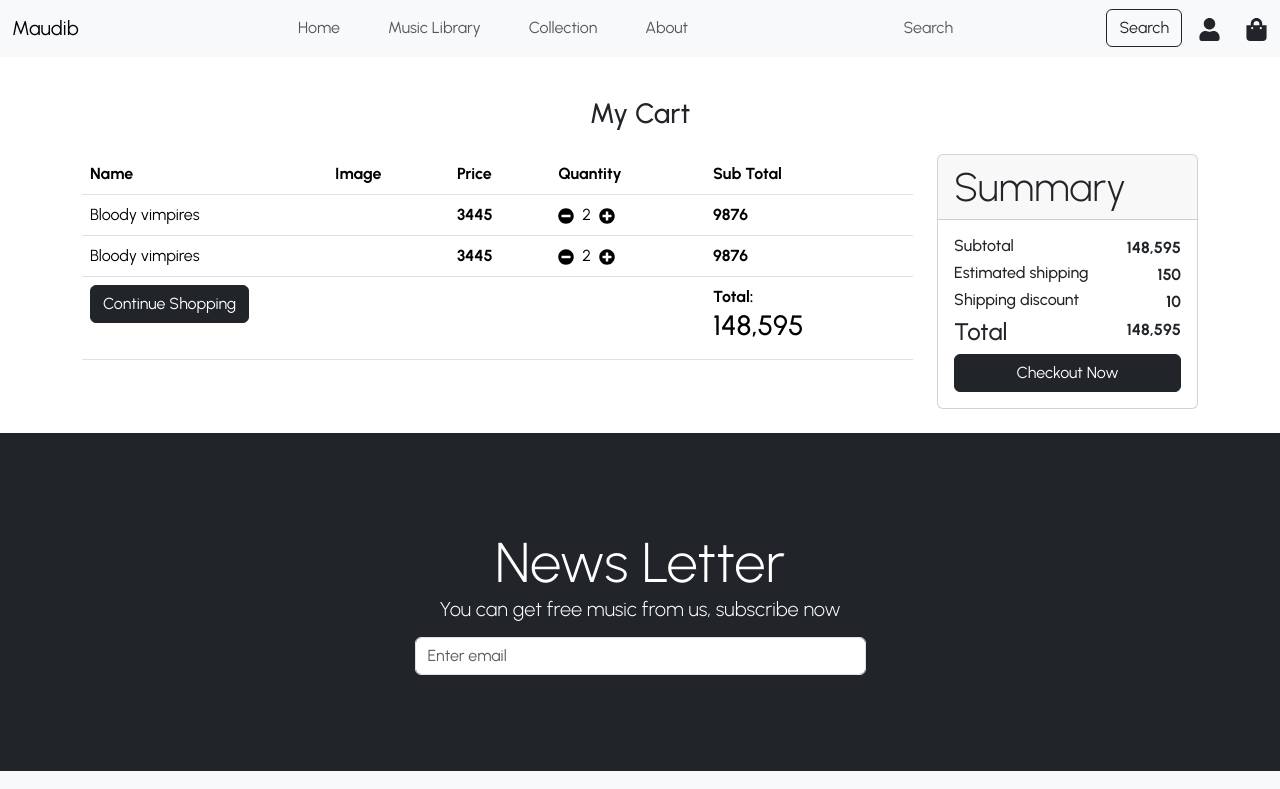
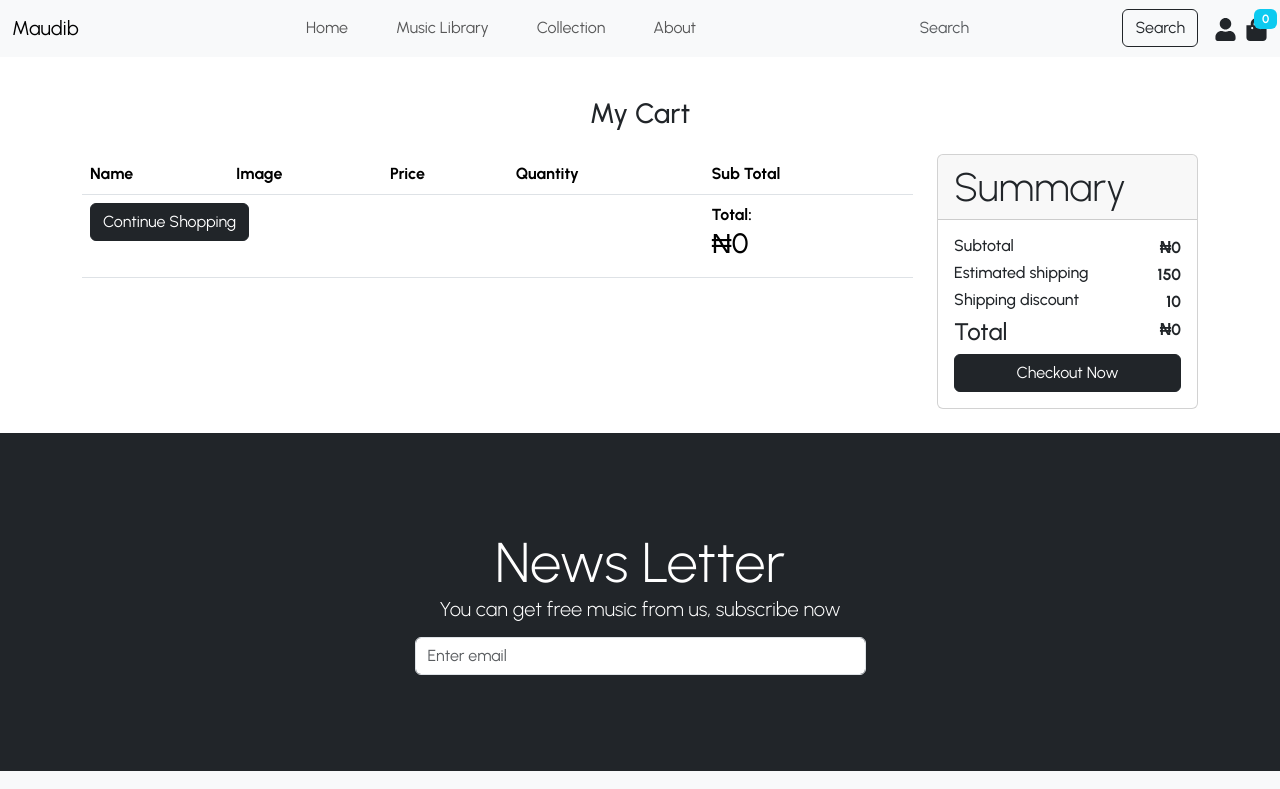
Before and after one commit to nathanielnosa/music_store_frontside, a React (Vite) app: page /cart in a window 1280 px wide. Shown: the top 789 px of the page. Built offline with nearby package versions, Linux system fonts and the light colour scheme.

Commit message:
redux and add o cart

```diff
--- a/src/components/Navbar.jsx
+++ b/src/components/Navbar.jsx
@@ -1,7 +1,10 @@
 import { Link, useLocation } from "react-router-dom"
 import { DASHBOARD_TOP_LINKS } from "../lib/constants"
 import { FaShoppingBag, FaUser } from "react-icons/fa";
+import { useSelector } from 'react-redux'
+
 const Navbar = () => {
+  const quantity = useSelector(state => state.cart.quantity)
   const location = useLocation();
   return (
     <section id="navbar">
@@ -48,9 +51,14 @@ const Navbar = () => {
                 Search
               </button>
             </form>
-            <div className="d-flex gap-4 my-2 cursor-pointer">
+            <div className="d-flex gap-2 my-2 cursor-pointer">
               <Link className="text-dark" to={'login'}><FaUser size={23} style={{ color: 'var(--main-color)' }} /></Link>
-              <Link className="text-dark" to={'cart'}><FaShoppingBag size={23} style={{ color: 'var(--main-color)' }} /></Link>
+              <Link className="text-dark" to={'cart'}>
+                <span style={{ position: 'relative', display: 'inline-block' }}>
+                  <FaShoppingBag size={23} />
+                  <span className="badge bg-info" style={{ position: 'absolute', top: '-7px', right: '-9px' }}>{quantity}</span>
+                </span>
+              </Link>
             </div>
           </div>
         </div>
--- a/src/main.jsx
+++ b/src/main.jsx
@@ -2,8 +2,8 @@
 import ReactDOM from 'react-dom/client'
 import './index.css'
 import RouterMain from './routers/RouterMain.jsx'
-import {Provider} from 'react-redux'
-import { store } from './redux/store.js'
+import { Provider } from 'react-redux'
+import store from './redux/store.js'
 
 ReactDOM.createRoot(document.getElementById('root')).render(
   <Provider store={store}>
--- a/src/pages/Cart.jsx
+++ b/src/pages/Cart.jsx
@@ -1,12 +1,19 @@
 import { FaMinusCircle, FaPlusCircle } from "react-icons/fa"
 import { Link } from "react-router-dom"
-
+import { useSelector } from 'react-redux'
 const Cart = () => {
+  const cart = useSelector(state => state.cart)
+  console.log(cart)
   return (
     <section id="cart">
       <div className="container py-4">
         <div className="text-center py-3"><h3>My Cart</h3></div>
-        <div className="row">
+        {!cart
+          ? (<div className="text-center bg-danger text-white py-5 display-6 border">
+            You dont have any cart items
+          </div>)
+          :
+          (<div className="row">
             <div className="col-md-9">
               <table className="table table-responsive table-black">
                 <thead>
@@ -20,35 +27,29 @@ const Cart = () => {
                   </tr>
                 </thead>
                 <tbody>
-                <tr>
-                  <td>Bloody vimpires</td>
-                  <td><img src="" alt="" /></td>
-                  <td><strong>3445</strong></td>
+                  {
+                    cart.products.map((product) => (
+                      <tr key={product._id}>
+                        <td>{product.title}</td>
+                        <td><img src={product.image} width={80} alt="" className="img-thumbnail" /></td>
+                        <td><strong>{product.price.toLocaleString()}</strong></td>
                         <td >
                           <FaMinusCircle />
-                    <span className="px-2">2</span>
+                          <span className="px-2">{product.quantity}</span>
                           <FaPlusCircle />
                         </td>
-                  <td><strong>9876</strong></td>
+                        <td><strong>{(product.price * product.quantity).toLocaleString()}</strong></td>
                       </tr>
-                <tr>
-                  <td>Bloody vimpires</td>
-                  <td><img src="" alt="" /></td>
-                  <td><strong>3445</strong></td>
-                  <td>
-                    <FaMinusCircle />
-                    <span className="px-2">2</span>
-                    <FaPlusCircle />
-                  </td>
-                  <td><strong>9876</strong></td>
-                </tr>
+                    ))
+                  }
+
                   <tr className="">
                     <td colSpan={4}>
-                    <Link className="btn btn-dark " to={'/'}>Continue Shopping</Link>
+                      <Link className="btn btn-dark " to={'/musics'}>Continue Shopping</Link>
                     </td>
 
                     <td colSpan={3}>
-                    <strong>Total:</strong><h3>148,595</h3>
+                      <strong>Total:</strong><h3>&#8358;{cart.total.toLocaleString()}</h3>
                     </td>
                   </tr>
                 </tbody>
@@ -60,7 +61,7 @@ const Cart = () => {
                 <div className="card-body">
                   <ul className="list-group">
                     <li className="d-flex justify-content-between">
-                    <strong className="h6">Subtotal</strong> <b>148,595</b>
+                      <strong className="h6">Subtotal</strong> <b>&#8358;{cart.total.toLocaleString()}</b>
                     </li>
                     <li className="d-flex justify-content-between">
                       <strong className="h6">Estimated shipping</strong> <b>150</b>
@@ -69,7 +70,7 @@ const Cart = () => {
                       <strong className="h6">Shipping discount</strong> <b>10</b>
                     </li>
                     <li className="d-flex justify-content-between">
-                    <strong className="h4">Total</strong> <b>148,595</b>
+                      <strong className="h4">Total</strong> <b>&#8358;{cart.total.toLocaleString()}</b>
                     </li>
                     <li className="d-grid">
                       <a href="" className="btn btn-dark">Checkout Now</a>
@@ -80,7 +81,8 @@ const Cart = () => {
               </div>
 
             </div>
-        </div>
+          </div>)
+        }
       </div>
     </section>
   )
--- a/src/pages/Detail.jsx
+++ b/src/pages/Detail.jsx
@@ -1,15 +1,16 @@
 import { FaMinusCircle, FaPlusCircle } from 'react-icons/fa'
-import image from '../assets/sliders/mslide1.png'
-import { Link, useLocation } from "react-router-dom"
+import { useLocation } from "react-router-dom"
 import { useEffect, useState } from 'react'
 import { toast } from 'react-hot-toast'
+import { useDispatch } from 'react-redux'
+import { addProduct } from '../redux/cartRedux'
 const Detail = () => {
 
   const location = useLocation()
   const id = location.pathname.split("/")[2]
   const [product, setProduct] = useState({})
   const [quantity, setQuantity] = useState(1)
-
+  const dispatch = useDispatch()
   useEffect(() => {
     const getProduct = async () => {
       try {
@@ -30,8 +31,8 @@ const Detail = () => {
       setQuantity(quantity + 1)
     }
   }
-  const handleAddToCart=()=>{
-
+  const handleAddToCart = () => {
+    dispatch(addProduct({ ...product, quantity }))
   }
 
   return (
@@ -69,7 +70,7 @@ const Detail = () => {
                 <strong className='border p-2'>{quantity}</strong>
                 <FaPlusCircle onClick={() => handleQuantity('inc')} />
               </div>
-              <button onClick={ handleAddToCart} className="btn btn-dark">Add to cart</button>
+              <button onClick={handleAddToCart} className="btn btn-dark">Add to cart</button>
             </div>
           </div>
 
--- a/src/redux/cartRedux.js
+++ b/src/redux/cartRedux.js
@@ -9,12 +9,12 @@ const cartSlice = createSlice({
   },
   reducers: {
     addProduct: (state, action) => {
-      state.products.push(action.payload.product);
       state.quantity += 1;
-      state.total += action.payload.price
+      state.products.push(action.payload);
+      state.total += action.payload.price * action.payload.quantity
     }
   }
 })
 
-export const {addProduct} = cartSlice.actions
+export const { addProduct } = cartSlice.actions
 export default cartSlice.reducer
--- a/src/redux/store.js
+++ b/src/redux/store.js
@@ -2,8 +2,8 @@ import { configureStore } from '@reduxjs/toolkit'
 import cartReducer from "./cartRedux"
 
 
-export const store = configureStore({
+export default configureStore({
   reducer: {
-    cart: cartReducer
+    cart: cartReducer,
   }
 })
```
Also changed, not shown: src/components/Products.jsx (+3 -9 lines). Lines whose indentation alone changed are shown as unchanged.
